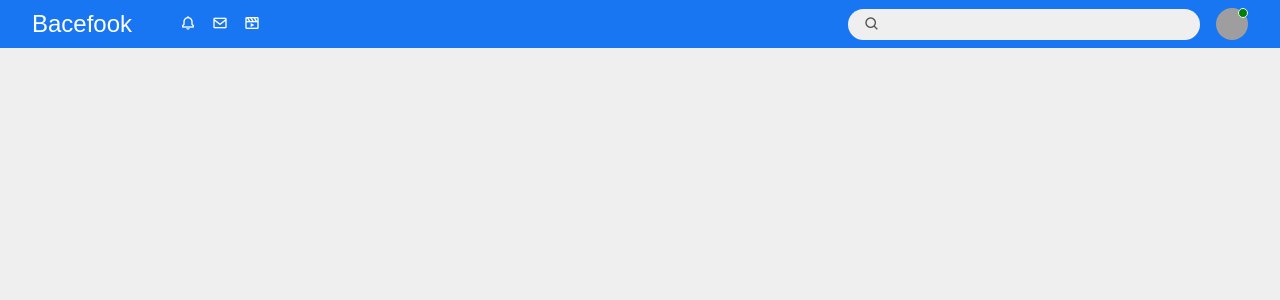
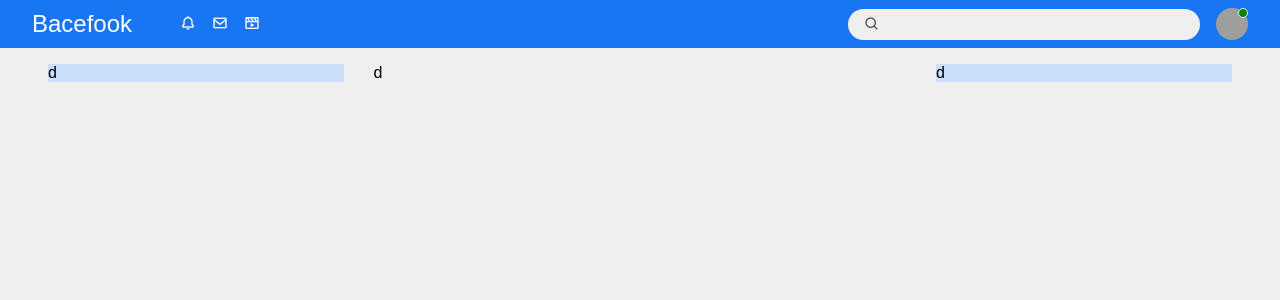
Before and after one commit to xdevtomix/desktop-fb-clone, a React (Vite) app: page / in a window 1280 px wide. Shown: the top 300 px of the page. Built offline with nearby package versions, Linux system fonts and the light colour scheme; grey boxes are pictures that could not be loaded.

Commit message:
sidebars, feed in

```diff
--- a/src/App.jsx
+++ b/src/App.jsx
@@ -1,12 +1,20 @@
 import styled, { StyleSheetManager } from "styled-components";
 
 import Navigation from "./components/Navigation";
+import LeftSidebar from "./components/LeftSidebar";
+import Feed from "./components/Feed";
+import RightSidebar from "./components/RightSidebar";
 
 export default function App() {
   return (
     <StyleSheetManager disableVendorPrefixes>
       <Container data-component="app">
         <Navigation />
+        <Main>
+          <LeftSidebar />
+          <Feed />
+          <RightSidebar />
+        </Main>
       </Container>
     </StyleSheetManager>
   )
@@ -15,3 +23,9 @@ export default function App() {
 const Container = styled.div`
 
 `;
+
+const Main = styled.div`
+  display: flex;
+  justify-content: space-between;
+  padding: 1rem 3rem;
+`;
--- /dev/null
+++ b/src/components/Feed.jsx
@@ -0,0 +1,11 @@
+import styled from "styled-components";
+
+export default function Feed() {
+    return (
+        <Container data-component="feed">d</Container>
+    );
+}
+
+const Container = styled.div`
+    flex-basis: 45%;
+`;
--- /dev/null
+++ b/src/components/LeftSidebar.jsx
@@ -0,0 +1,15 @@
+import styled from "styled-components";
+
+export default function LeftSidebar() {
+    return (
+        <Container data-component="left-sidebar">d</Container>
+    );
+}
+
+const Container = styled.div`
+    flex-basis: 25%;
+    position: sticky;
+    align-self: flex-start;
+    top: 4rem;
+    background-color: #cbdffa;
+`;
--- a/src/components/Navigation.jsx
+++ b/src/components/Navigation.jsx
@@ -41,6 +41,9 @@ const Container = styled.nav`
     justify-content: space-between;
     background-color: #1876f2;
     padding: 0.5rem 2rem;
+    position: sticky;
+    top: 0;
+    z-index: 100;
 `;
 
 const Left = styled.div`
--- /dev/null
+++ b/src/components/RightSidebar.jsx
@@ -0,0 +1,15 @@
+import styled from "styled-components";
+
+export default function RightSidebar() {
+    return (
+        <Container data-component="right-sidebar">d</Container>
+    );
+}
+
+const Container = styled.div`
+    flex-basis: 25%;
+    position: sticky;
+    align-self: flex-start;
+    top: 4rem;
+    background-color: #cbdffa;
+`;
```
